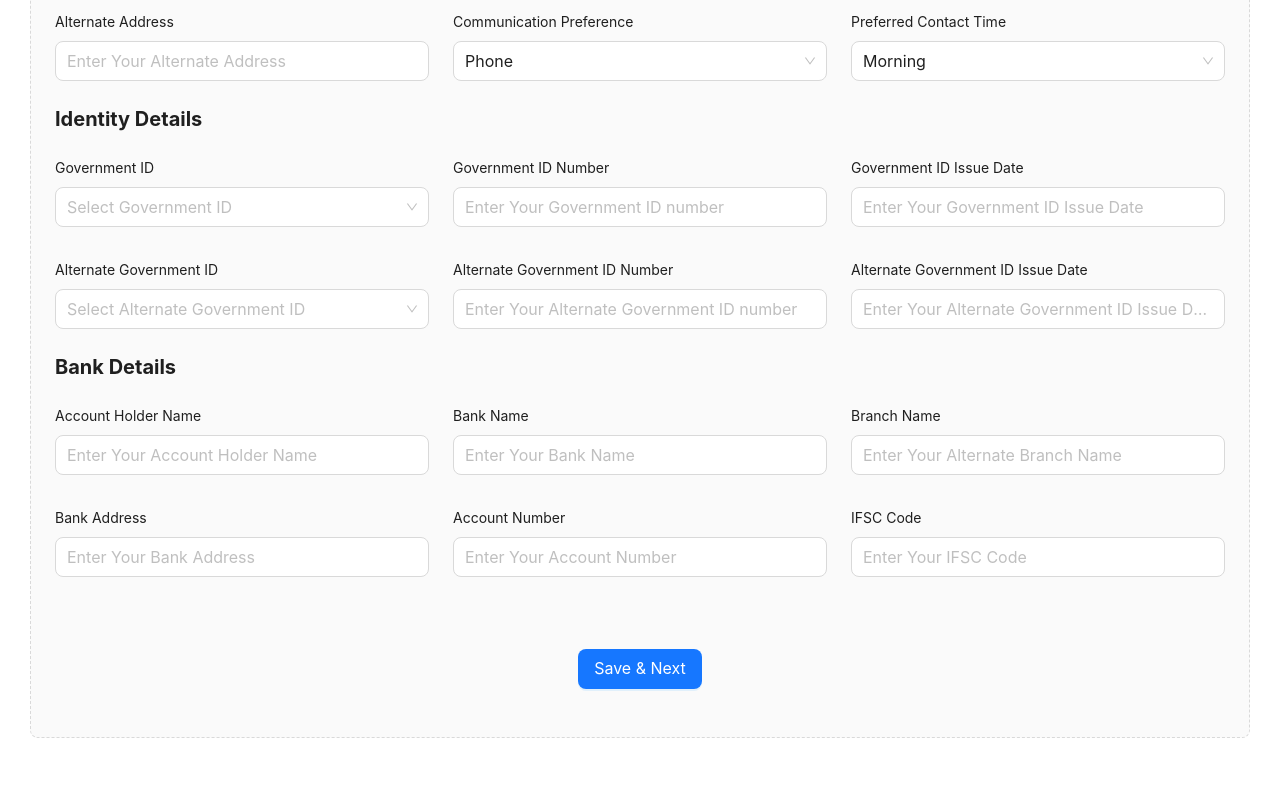
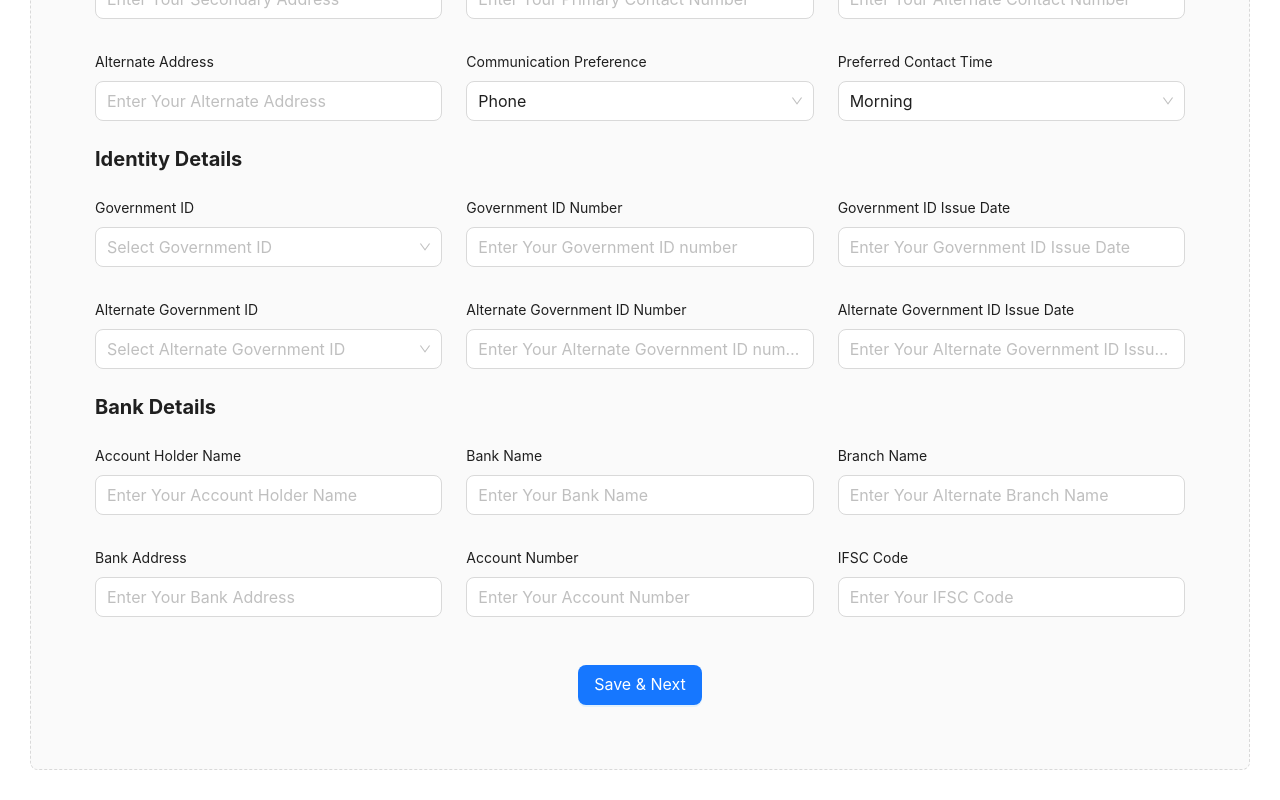
Before and after one commit to abhishekpandit2029/Choice-Techlab-Assignment, a Next.js app: page / in a window 1280 px wide. Shown: the part 664-1464 px from the top of the page. Before the commit the page ends 1432 px from the top, so only its background shows below. Built offline with nearby package versions, Linux system fonts and the light colour scheme.

Commit message:
performance fixes

```diff
--- a/src/components/DocumentUpload.tsx
+++ b/src/components/DocumentUpload.tsx
@@ -89,7 +89,7 @@ export default function DocumentUpload({ next, prev }: IStepProps) {
                             <SelectIncomeProof />
                         </Form.Item>
                     </div>
-                    <div className="flex flex-col md:gap-6 md:flex-row w-full mb-12">
+                    <div className="flex flex-col md:gap-6 md:flex-row w-full mb-4">
                         <Form.Item
                             label="Upload Address Proof"
                             name="address_proof"
--- a/src/components/KYCForm.tsx
+++ b/src/components/KYCForm.tsx
@@ -56,7 +56,10 @@ export default function KYCForm() {
         backgroundColor: token.colorFillAlter,
         borderRadius: token.borderRadiusLG,
         border: `1px dashed ${token.colorBorder}`,
-        padding: 24,
+        // padding: 24,
+        paddingTop: 24,
+        paddingRight: 24,
+        paddingLeft: 24,
         marginTop: 16,
     };
 
--- a/src/components/PersonalInfoSection.tsx
+++ b/src/components/PersonalInfoSection.tsx
@@ -33,6 +33,7 @@ export default function PersonalInfo({ next }: IStepProps) {
             layout="vertical"
             onFinish={handleSubmit}
             requiredMark={false}
+            className='p-10'
             initialValues={storeValues}
         >
             <div className="flex flex-col space-y-6 w-full">
@@ -254,7 +255,7 @@ export default function PersonalInfo({ next }: IStepProps) {
                 </div>
             </div>
 
-            <div className='flex flex-col space-y-6 w-full mb-12'>
+            <div className='flex flex-col space-y-6 w-full mb-6'>
                 <p className='text-xl font-bold'>Bank Details</p>
                 <div className='space-y-2'>
                     <div className="flex flex-col md:gap-6 md:flex-row w-full">
--- a/src/components/ReviewSubmit.tsx
+++ b/src/components/ReviewSubmit.tsx
@@ -194,7 +194,7 @@ export default function ReviewSubmit({ prev }: IStepProps) {
                 </div>
             </div>
 
-            <div className="flex place-content-center">
+            <div className="flex place-content-center pb-6">
                 {prev && (
                     <Button type="default" size="large" onClick={prev} className='mr-4' style={{ borderRadius: '8px' }}>
                         Previous
--- a/src/components/Terms&Conditions.tsx
+++ b/src/components/Terms&Conditions.tsx
@@ -42,7 +42,7 @@ export default function TermsConditions({ next, prev }: IStepProps) {
             <div>
                 {acceptedtnc && <WebcamCapture />}
             </div>
-            <div className="flex place-content-center">
+            <div className="flex place-content-center pb-6">
                 {prev && (
                     <Button
                         type="default"
```
